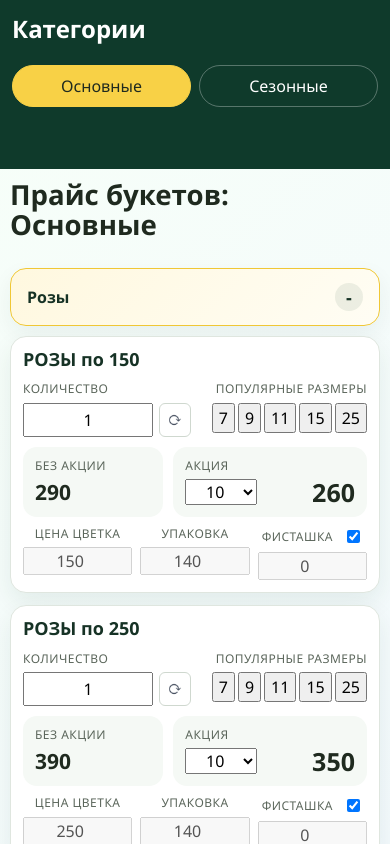
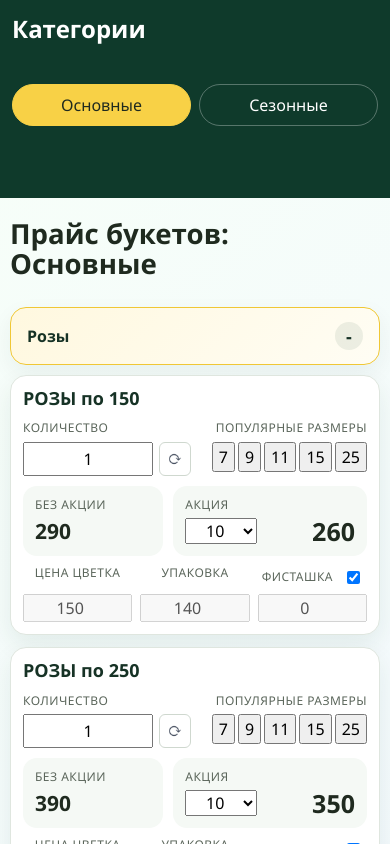
Before and after one commit to alizelect/flowers_baza, a Vue app: page / in a window 390 px wide. Shown: the top 844 px of the page. Built offline with nearby package versions, Linux system fonts and the light colour scheme.

Commit message:
Fix mobile header alignment and pinned sidebar

```diff
--- a/src/style.css
+++ b/src/style.css
@@ -563,6 +563,11 @@ select {
   align-items: start;
 }
 
+.mobile-card-row-bottom > .mobile-field {
+  grid-template-rows: 22px minmax(0, auto);
+  align-items: start;
+}
+
 .mobile-field-compact {
   gap: 4px;
   align-content: start;
@@ -677,12 +682,16 @@ select {
 .mobile-card-row-bottom .mobile-field-head-inline {
   justify-content: center;
   align-items: center;
-  min-height: 14px;
+  min-height: 22px;
+  height: 22px;
 }
 
 .mobile-card-row-bottom .mobile-field-head-inline .mobile-label {
   text-align: center;
   line-height: 1;
+  display: inline-flex;
+  align-items: center;
+  min-height: 22px;
 }
 
 .mobile-card-row-bottom .mix-price-item {
@@ -806,9 +815,12 @@ select {
     justify-items: stretch;
     flex-wrap: nowrap;
     gap: 10px;
-    position: sticky;
+    position: fixed;
     top: 0;
-    z-index: 6;
+    left: 0;
+    right: 0;
+    z-index: 20;
+    min-height: 198px;
   }
 
   .sidebar h2 {
@@ -827,6 +839,7 @@ select {
     gap: 8px;
     align-items: start;
     min-height: 92px;
+    grid-auto-rows: 42px;
   }
 
   button,
@@ -836,7 +849,7 @@ select {
   }
 
   .content {
-    padding: 10px;
+    padding: 218px 10px 10px;
   }
 
   .toolbar {
@@ -874,6 +887,7 @@ select {
   .sidebar {
     padding: 12px;
     gap: 10px;
+    overflow: hidden;
   }
 
   .sidebar-footer {
```
